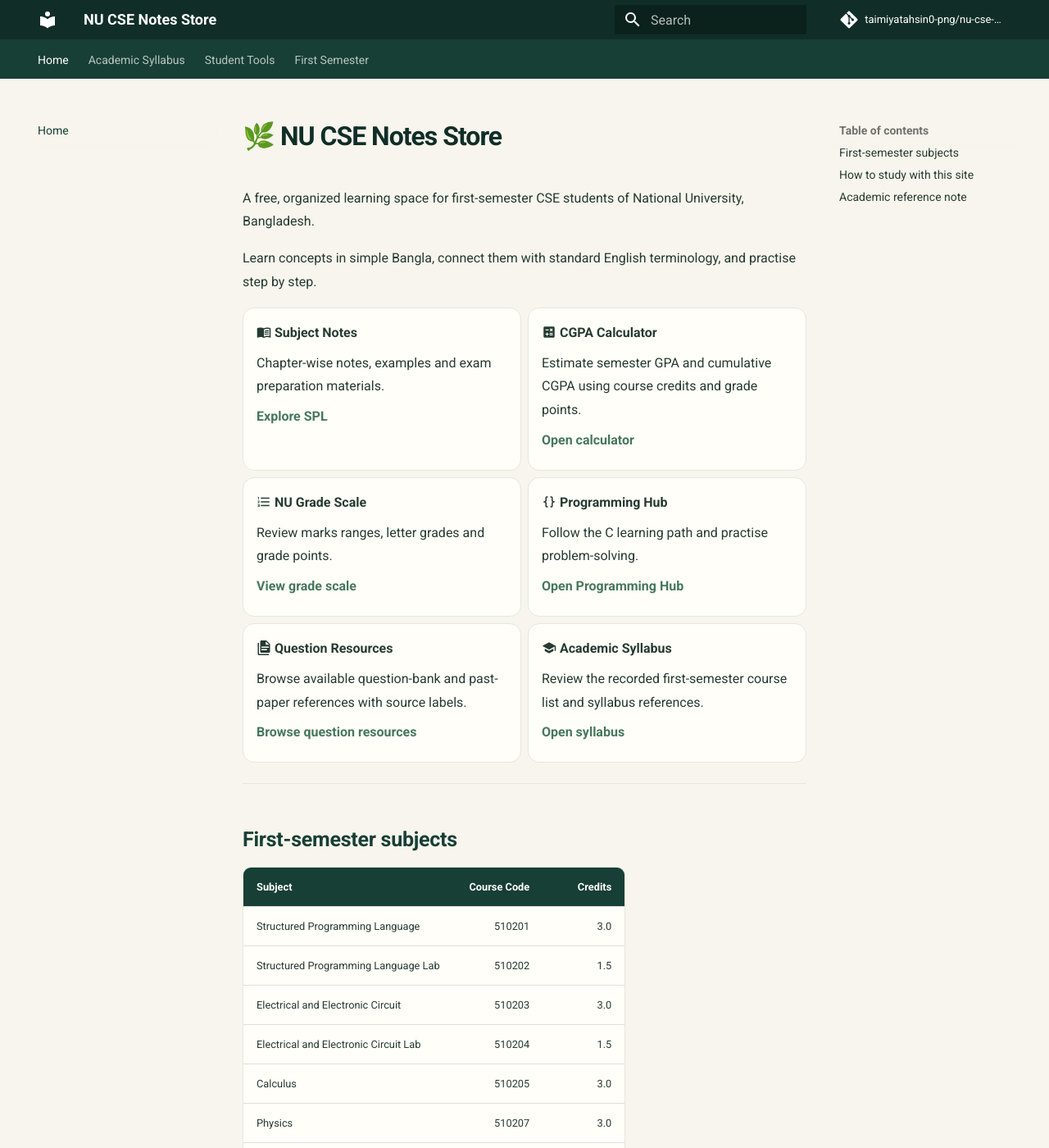
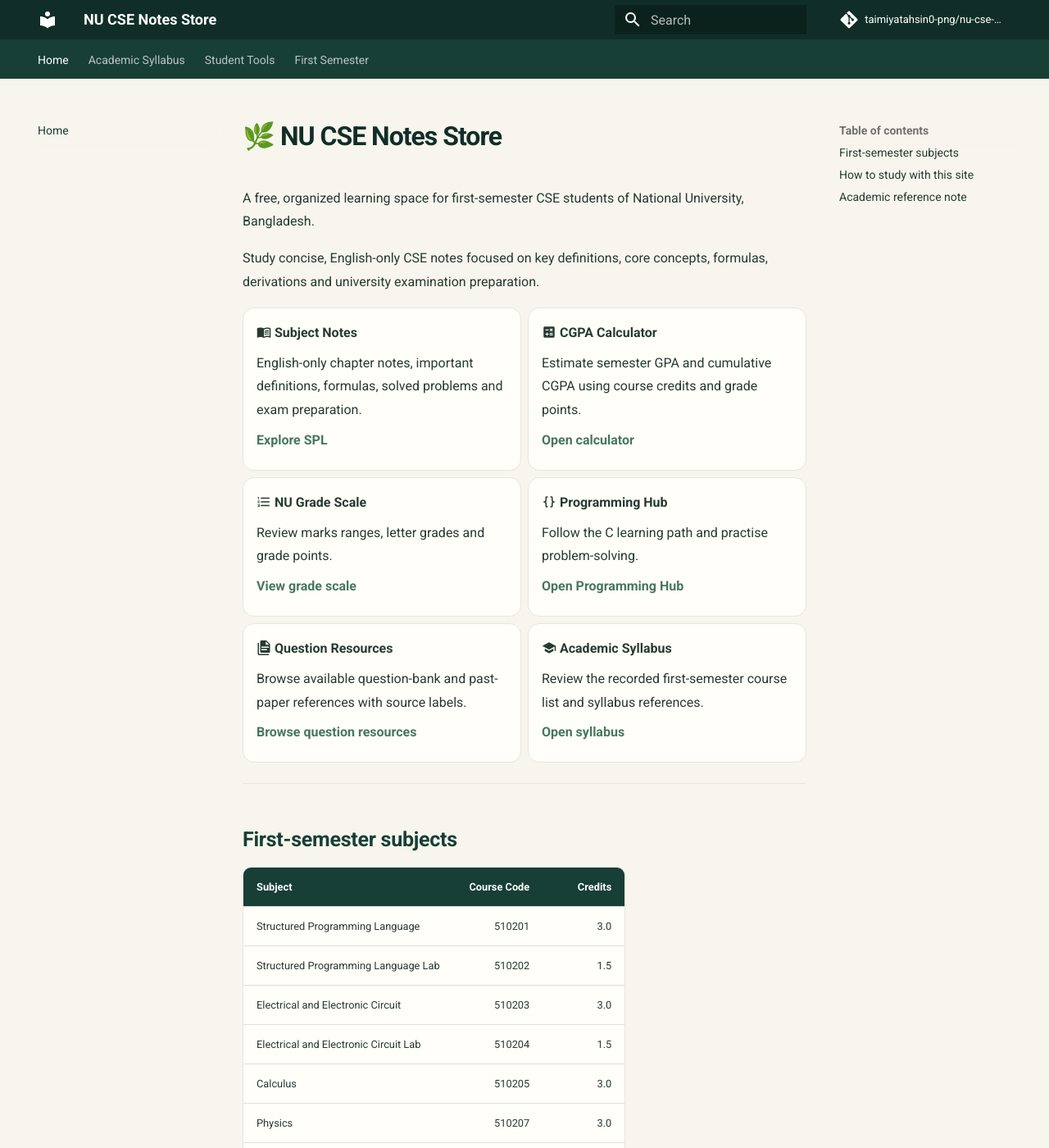
Before and after one commit to taimiyatahsin0-png/nu-cse-notes-store, an MkDocs documentation site: the page built from docs/index.md, in a window 1280 px wide and 1400 px high. Shown: the whole window at 82% size. Built offline with MkDocs 1.6.1 and Material for MkDocs 9.7.7, drawn with Linux system fonts in a browser that asks for light colours; comment, search, counter and statistics services are not loaded; some of the changed text lies outside the part shown.

Commit message:
Adopt English-only exam-focused study format

```diff
--- a/docs/index.md
+++ b/docs/index.md
@@ -2,13 +2,13 @@
 
 A free, organized learning space for first-semester CSE students of National University, Bangladesh.
 
-Learn concepts in simple Bangla, connect them with standard English terminology, and practise step by step.
+Study concise, English-only CSE notes focused on key definitions, core concepts, formulas, derivations and university examination preparation.
 
 <div class="grid cards" markdown>
 
 -   :material-book-open-variant: **Subject Notes**
 
-    Chapter-wise notes, examples and exam preparation materials.
+    English-only chapter notes, important definitions, formulas, solved problems and exam preparation.
 
     [Explore SPL](subjects/spl/index.md)
 
@@ -62,7 +62,7 @@ Learn concepts in simple Bangla, connect them with standard English terminology,
 ## How to study with this site
 
 1. Start with the relevant subject and chapter.
-2. Understand the Bangla explanation before learning the English exam answer.
+2. Learn the standard definition, understand the concept, and practise exam-style questions.
 3. Work through examples, formulas and code traces.
 4. Attempt practice questions without looking at the answers first.
 5. Keep a separate list of mistakes and revise it regularly.
```
